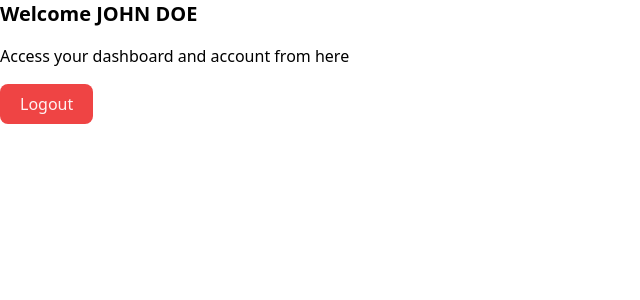
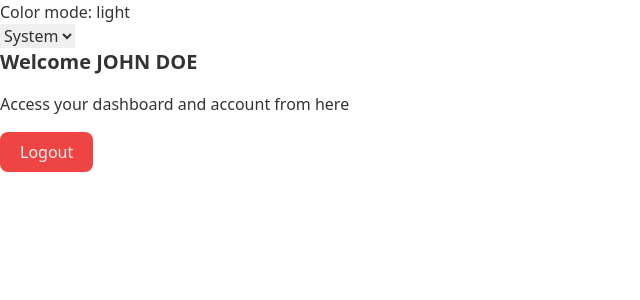
Before and after one commit to genivalc/Vue-Nuxt, a Nuxt app in the folder nuxt3-pwo/: page / in a window 1280 px wide. Shown: the top 300 px of the page, without its empty margins (0-640 px from the left). Built offline with nearby package versions, Linux system fonts and the light colour scheme.

Commit message:
feat created layout and colormode

```diff
--- /dev/null
+++ b/nuxt3-pwo/layouts/default.vue
@@ -0,0 +1,38 @@
+<template>
+  <div>
+    <header>
+      <div>
+        <h1>Color mode: {{ $colorMode.value }}</h1>
+        <select v-model="$colorMode.preference">
+          <option value="system">System</option>
+          <option value="light">Light</option>
+          <option value="dark">Dark</option>
+          <option value="sepia">Sepia</option>
+        </select>
+      </div>
+    </header>
+    <main>
+      <slot />
+    </main>
+  </div>
+</template>
+<script setup>
+const colorMode = useColorMode()
+
+console.warn(colorMode.preference)
+</script>
+
+<style>
+body {
+  background-color: #fff;
+  color: rgba(0, 0, 0, 0.8);
+}
+.dark-mode body {
+  background-color: #091a28;
+  color: #ebf4f1;
+}
+.sepia-mode body {
+  background-color: #f1e7d0;
+  color: #433422;
+}
+</style>
```
